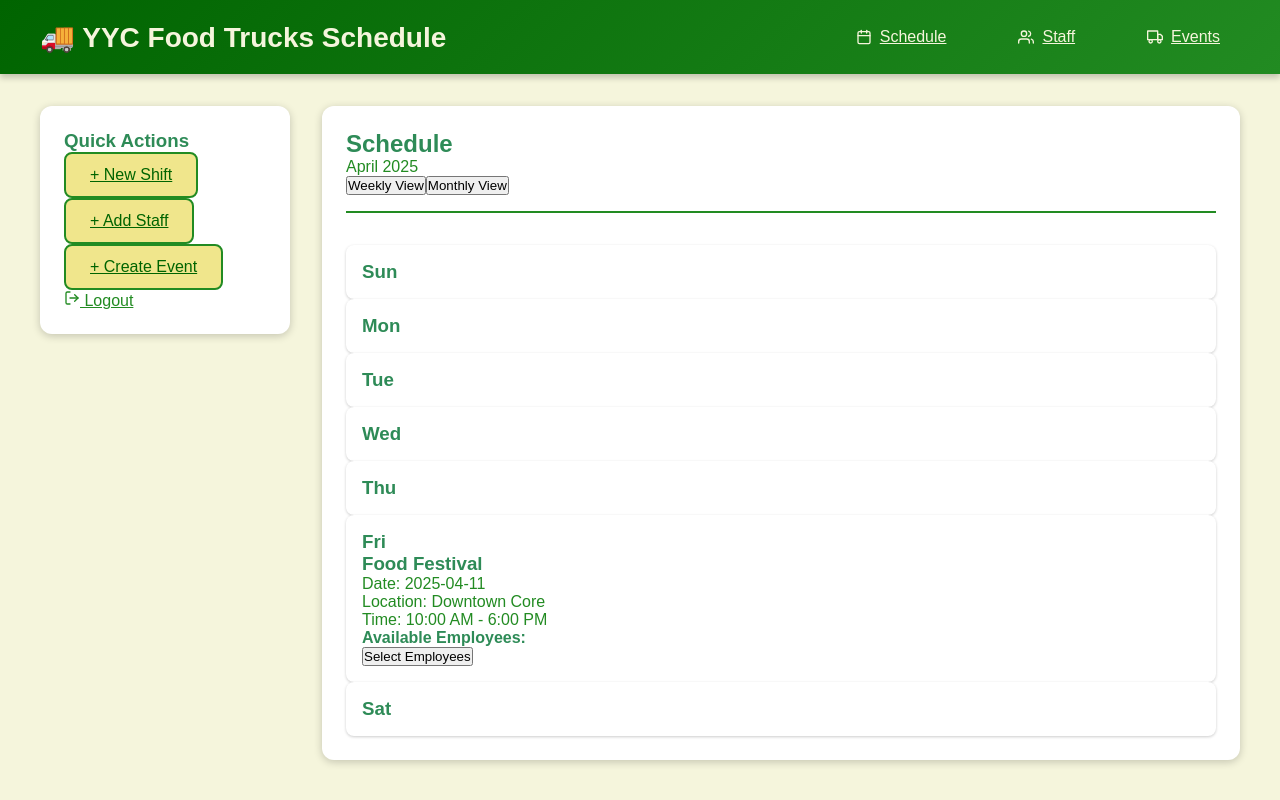
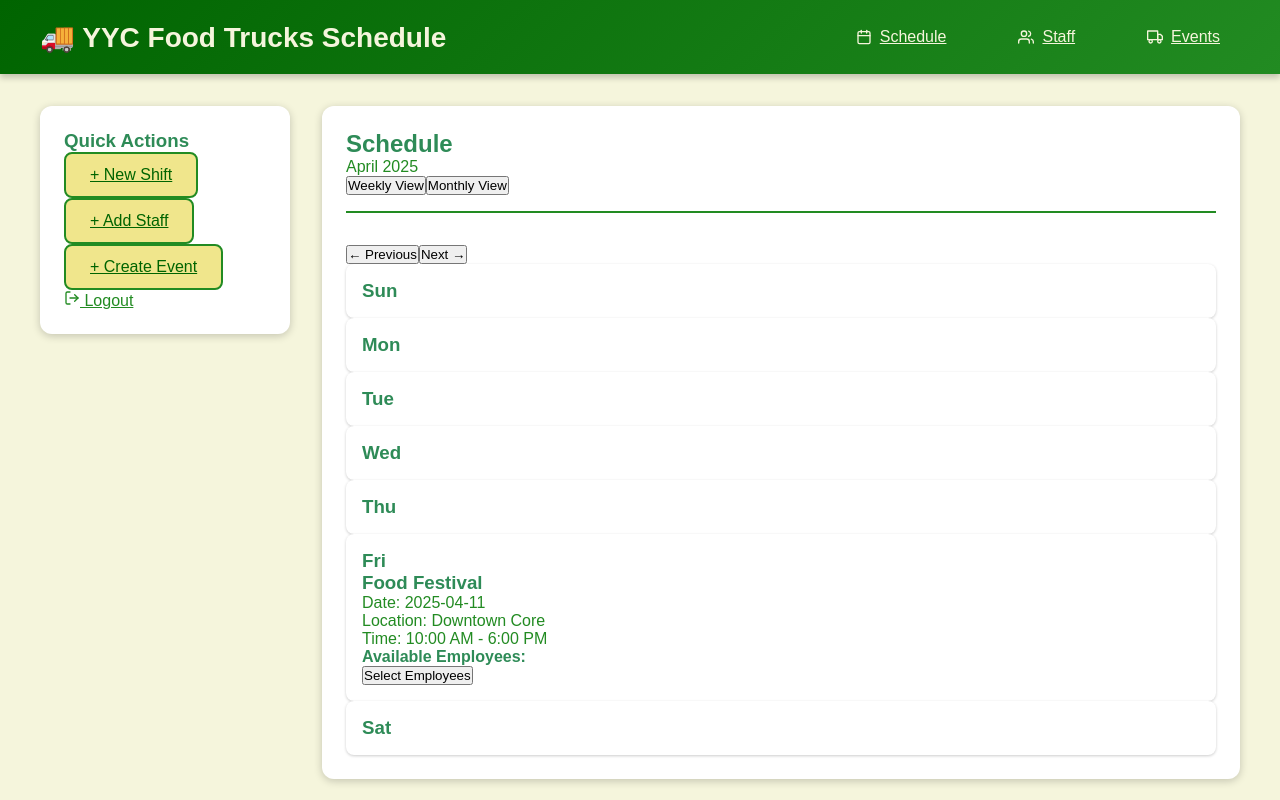
Before and after one commit to leonamotyer/capstoneGOATS, a Next.js app: page /schedule in a window 1280 px wide. Built offline with nearby package versions, Linux system fonts and the light colour scheme.

Commit message:
added schedule nav

```diff
--- a/app/schedule/page.js
+++ b/app/schedule/page.js
@@ -9,7 +9,8 @@ export default function Schedule() {
   const [selectedDate, setSelectedDate] = useState(new Date()); // State to track the selected date
   const [events, setEvents] = useState([]); // State to store event data
   const [trucks, setTrucks] = useState([]); // State to store truck data
- const [employees, setEmployees] = useState([]); // State to store employee data
+  const [employees, setEmployees] = useState([]); // State to store employee data
+
   // Fetch events data
   useEffect(() => {
     fetch('/events.json')
@@ -31,7 +32,8 @@ export default function Schedule() {
       .then((data) => setTrucks(data))
       .catch((error) => console.error('Error fetching trucks:', error));
   }, []);
-// Fetch employees data
+
+  // Fetch employees data
   useEffect(() => {
     fetch('/employee.json')
       .then((response) => {
@@ -42,10 +44,32 @@ export default function Schedule() {
       .catch((error) => console.error('Error fetching employees:', error));
   }, []);
 
+  // Navigate to the previous week or month
+  const handlePrevious = () => {
+    const newDate = new Date(selectedDate);
+    if (viewMode === 'weekly') {
+      newDate.setDate(newDate.getDate() - 7); // Go back 7 days
+    } else {
+      newDate.setMonth(newDate.getMonth() - 1); // Go back 1 month
+    }
+    setSelectedDate(newDate);
+  };
+
+  // Navigate to the next week or month
+  const handleNext = () => {
+    const newDate = new Date(selectedDate);
+    if (viewMode === 'weekly') {
+      newDate.setDate(newDate.getDate() + 7); // Go forward 7 days
+    } else {
+      newDate.setMonth(newDate.getMonth() + 1); // Go forward 1 month
+    }
+    setSelectedDate(newDate);
+  };
+
   // Render weekly schedule
-   const renderWeeklySchedule = () => {
-    const currentDate = new Date();
-    const startOfWeek = new Date(currentDate.setDate(currentDate.getDate() - currentDate.getDay())); // Start of the week (Sunday)
+  const renderWeeklySchedule = () => {
+    const startOfWeek = new Date(selectedDate);
+    startOfWeek.setDate(startOfWeek.getDate() - startOfWeek.getDay()); // Start of the week (Sunday)
     const endOfWeek = new Date(startOfWeek);
     endOfWeek.setDate(startOfWeek.getDate() + 6); // End of the week (Saturday)
 
@@ -58,7 +82,7 @@ export default function Schedule() {
       return <p className="text-center text-gray-500">No events scheduled for this week.</p>;
     }
 
-        return (
+    return (
       <div className="space-y-6 mt-6">
         {['Sun', 'Mon', 'Tue', 'Wed', 'Thu', 'Fri', 'Sat'].map((day, index) => (
           <div
@@ -85,9 +109,8 @@ export default function Schedule() {
 
   // Render monthly schedule
   const renderMonthlySchedule = () => {
-    const currentDate = new Date();
-    const currentMonth = currentDate.getMonth();
-    const currentYear = currentDate.getFullYear();
+    const currentMonth = selectedDate.getMonth();
+    const currentYear = selectedDate.getFullYear();
 
     const eventsThisMonth = events.filter((event) => {
       const eventDate = new Date(event.date);
@@ -160,6 +183,21 @@ export default function Schedule() {
         </div>
       </div>
 
+      <div className="navigation-buttons flex justify-between items-center mt-4">
+        <button
+          className="px-4 py-2 bg-gray-200 rounded-lg hover:bg-gray-300"
+          onClick={handlePrevious}
+        >
+          &larr; Previous
+        </button>
+        <button
+          className="px-4 py-2 bg-gray-200 rounded-lg hover:bg-gray-300"
+          onClick={handleNext}
+        >
+          Next &rarr;
+        </button>
+      </div>
+
       {viewMode === 'weekly' ? renderWeeklySchedule() : renderMonthlySchedule()}
     </div>
   );
```
